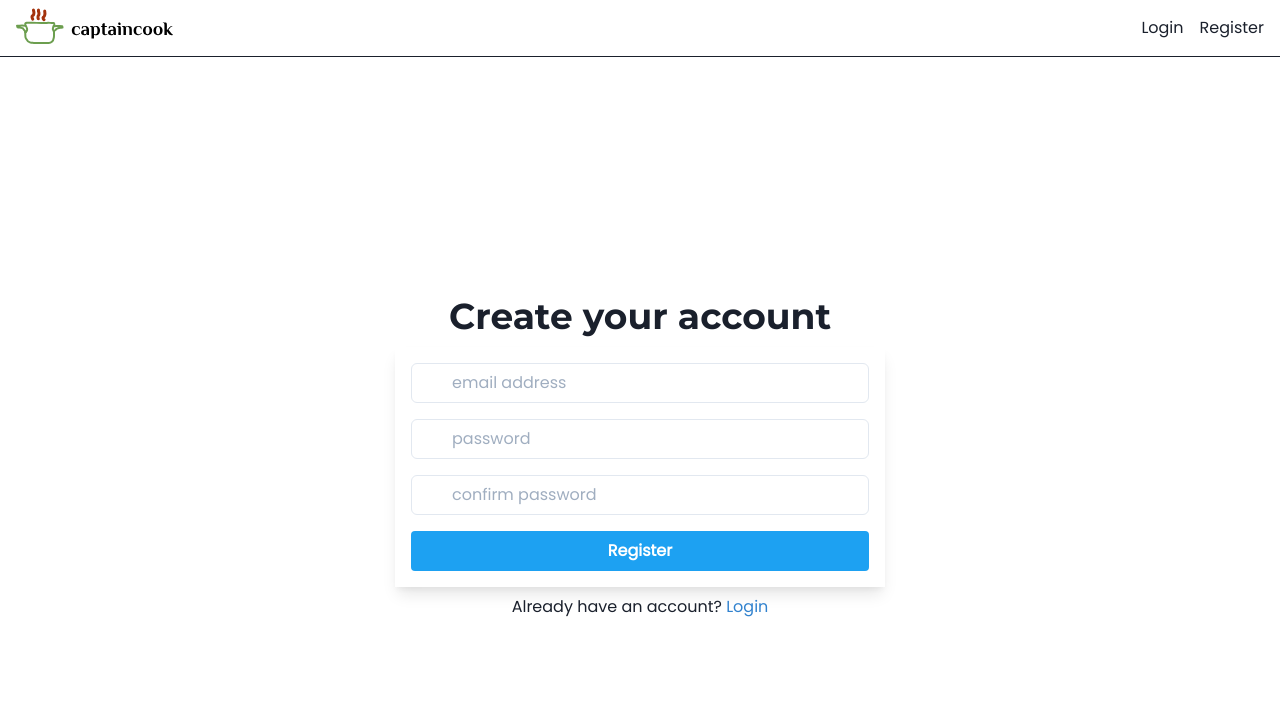
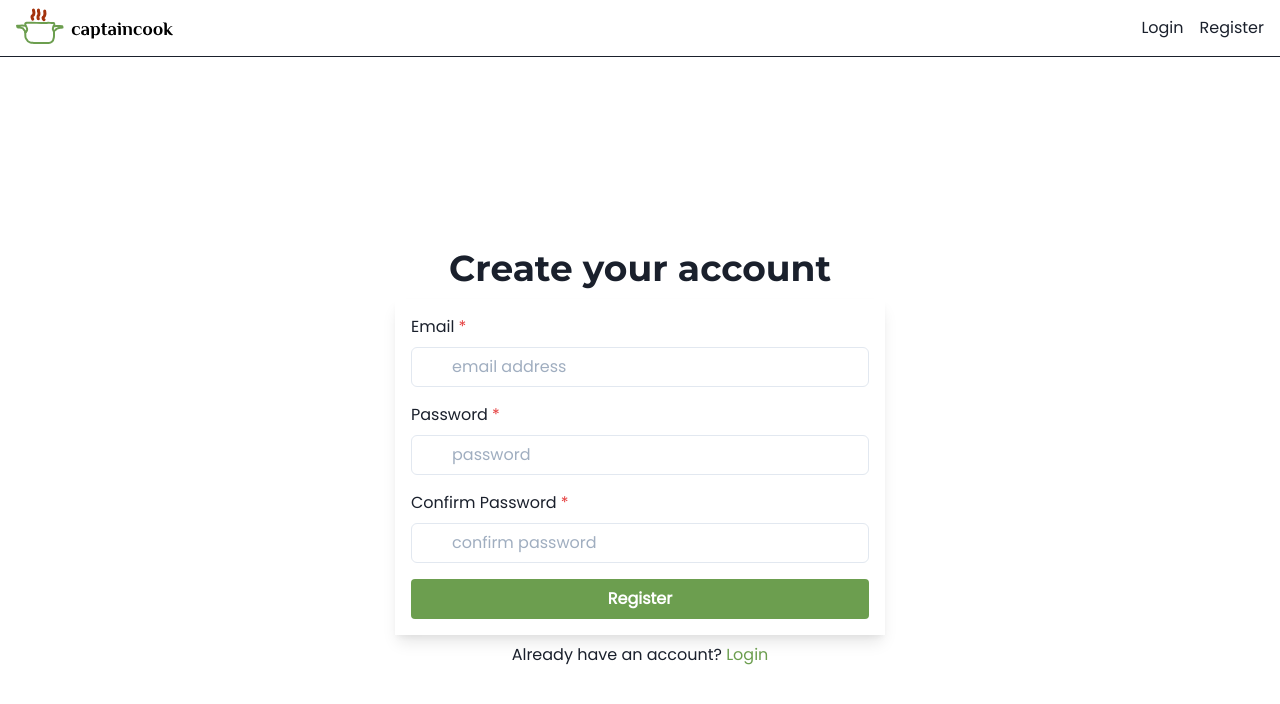
Before and after one commit to listentothefrog/captaincook, a React (Create React App) app in the folder triumph/: page /login in a window 1280 px wide. Shown: the top 704 px of the page. Built offline with nearby package versions, Linux system fonts and the light colour scheme.

Commit message:
added formlabels and changed button colors

```diff
--- a/triumph/src/components/Register.tsx
+++ b/triumph/src/components/Register.tsx
@@ -3,6 +3,7 @@ import {
   Button,
   Flex,
   FormControl,
+  FormLabel,
   Heading,
   Input,
   InputGroup,
@@ -101,6 +102,7 @@ const RegisterComponent = () => {
             boxShadow="lg"
           >
             <FormControl id="Email" isRequired>
+              <FormLabel>Email</FormLabel>
               <InputGroup>
                 <InputLeftElement pointerEvents="none" />
                 <Input
@@ -112,6 +114,7 @@ const RegisterComponent = () => {
               </InputGroup>
             </FormControl>
             <FormControl id="Password" isRequired>
+              <FormLabel>Password</FormLabel>
               <InputGroup>
                 <InputLeftElement pointerEvents="none" color="gray.300" />
                 <Input
@@ -122,7 +125,8 @@ const RegisterComponent = () => {
                 />
               </InputGroup>
             </FormControl>
-            <FormControl id="Confirm Password" isRequired>
+            <FormControl id="Confirm-Password" isRequired>
+              <FormLabel>Confirm Password</FormLabel>
               <InputGroup>
                 <InputLeftElement pointerEvents="none" color="gray.300" />
                 <Input
@@ -139,7 +143,8 @@ const RegisterComponent = () => {
               type="submit"
               variant="solid"
               onClick={createAccount}
-              colorScheme="twitter"
+              backgroundColor={"#6c9e4f"}
+              color={"white"}
               width="full"
             >
               Register
@@ -149,7 +154,7 @@ const RegisterComponent = () => {
       </Stack>
       <Box>
         Already have an account? {""}
-        <Link color="blue.500">Login</Link>
+        <Link color={"#6c9e4f"}>Login</Link>
       </Box>
     </Flex>
   );
```
Also changed, not shown: triumph/src/components/Login.tsx (+5 -2 lines).
